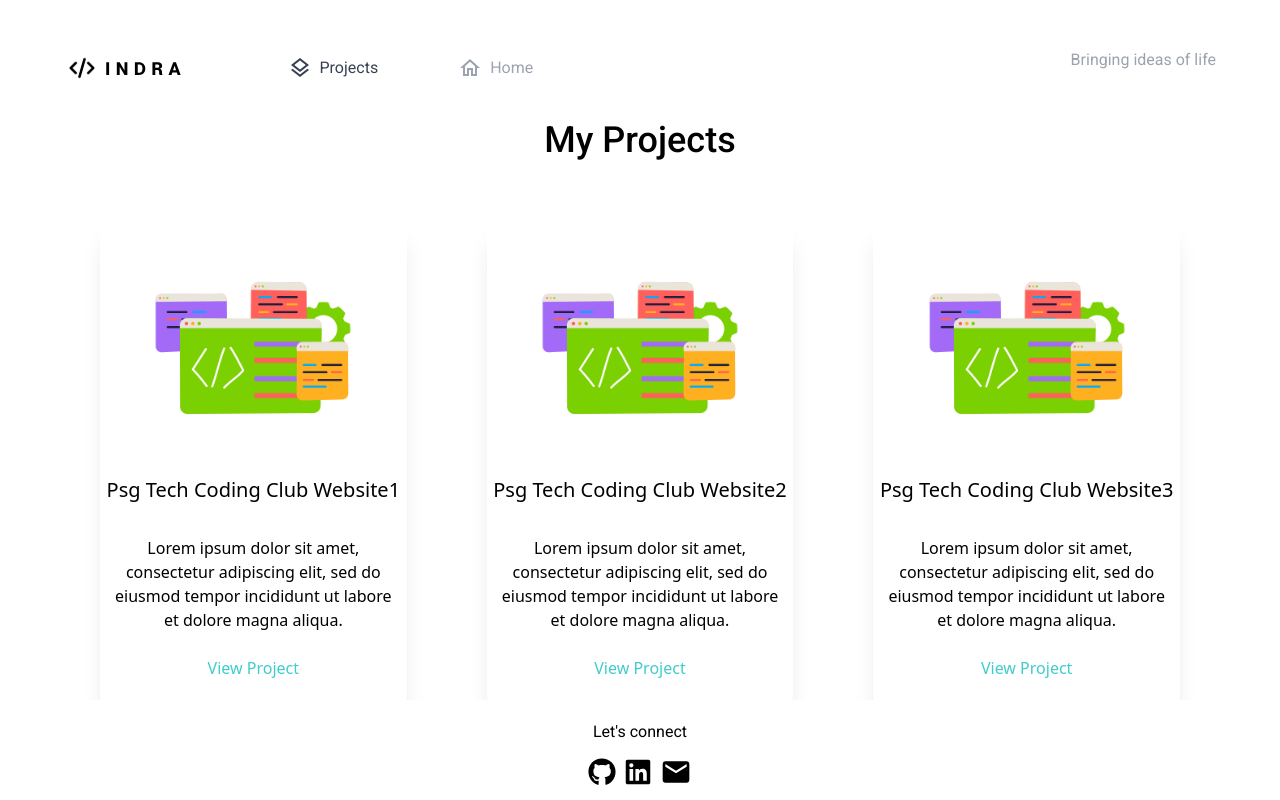
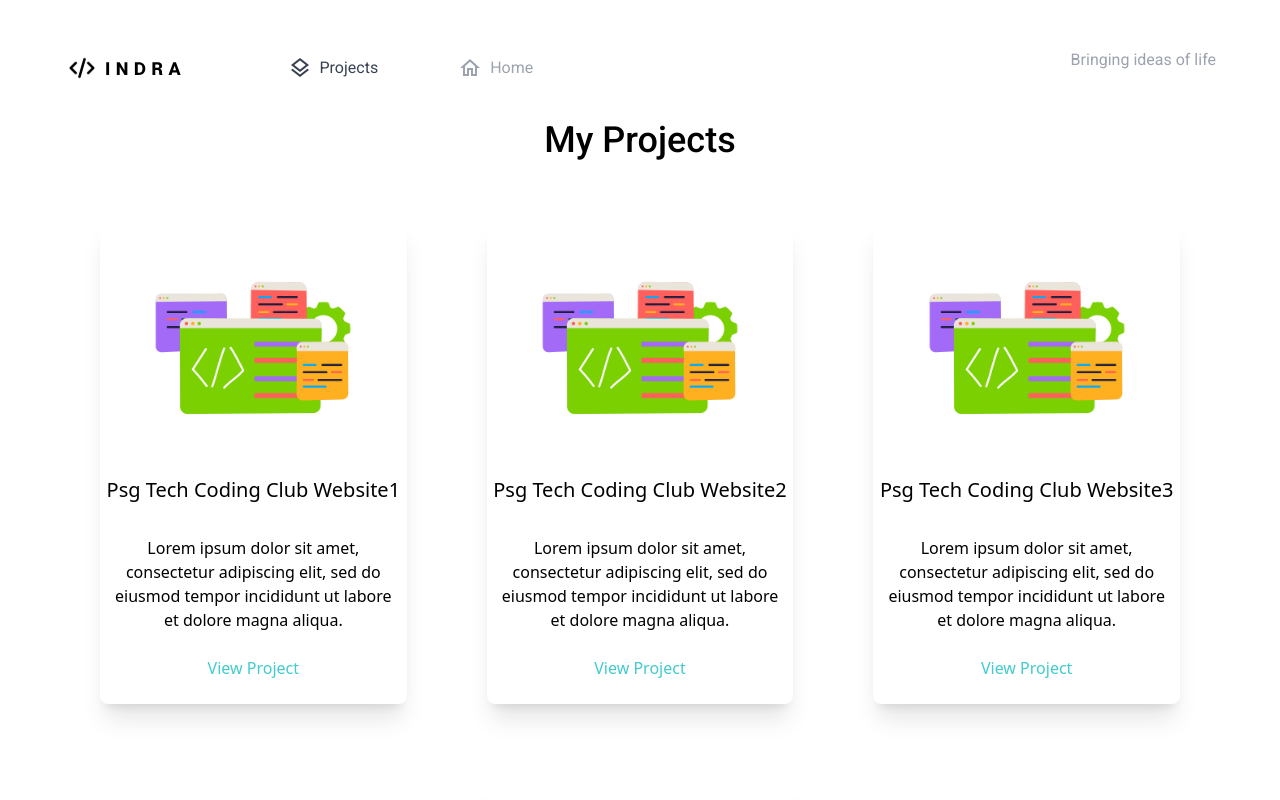
Before and after one commit to indra-g/Portfolio-Website, a React (Create React App) app in the folder Client/: page /projects in a window 1280 px wide. Shown: the top 800 px of the page. Built offline with nearby package versions, Linux system fonts and the light colour scheme.

Commit message:
Completed FrontEnd

```diff
--- a/Client/src/components/NavBar.tsx
+++ b/Client/src/components/Peripherals/NavBar.tsx
@@ -1,6 +1,6 @@
 import { NavLink, Link } from "react-router-dom";
 
-import logo from "../assets/svgs/logo.svg";
+import logo from "../../assets/svgs/logo.svg";
 import LayersOutlinedIcon from "@mui/icons-material/LayersOutlined";
 import HomeOutlinedIcon from "@mui/icons-material/HomeOutlined";
 
--- a/Client/src/components/ProjectDetails/ProjectDetails.tsx
+++ b/Client/src/components/ProjectDetails/ProjectDetails.tsx
@@ -1,8 +1,8 @@
 import { useParams } from "react-router-dom";
 
-import NavBar from "../NavBar";
+import NavBar from "../Peripherals/NavBar";
 import ProjectBody from "./ProjectBody";
-import Footer from "../Footer";
+import Footer from "../Peripherals/Footer";
 
 const ProjectDetails: React.FC = (props) => {
   const { projectId } = useParams();
--- a/Client/src/components/Projects/Projects.tsx
+++ b/Client/src/components/Projects/Projects.tsx
@@ -1,6 +1,6 @@
-import NavBar from "../NavBar";
+import NavBar from "../Peripherals/NavBar";
 import ProjectItems from "./ProjectItems";
-import Footer from "../Footer";
+import Footer from "../Peripherals/Footer";
 
 const Dummy_Projects = [
   {
@@ -53,8 +53,7 @@ const Projects = () => {
       <NavBar text="Bringing ideas of life" />
       <h1 className="text-3xl md:text-4xl font-roboto font-medium">My Projects</h1>
       <div
-        style={{ height: "65%" }}
-        className="overflow-x-hidden overflow-y-auto lg:p-10 m-5"
+        className="lg:p-10 m-5"
       >
         <div className="grid grid-cols-1 md:grid-cols-2 lg:grid-cols-3 gap-5 lg:gap-20 px-4 md:px-10">
           {Dummy_Projects.map((project) => {
--- a/Client/src/hooks/useInput.js
+++ b/Client/src/hooks/useInput.js
@@ -1,4 +1,4 @@
-import { useReducer } from "react";
+import React, { useReducer } from "react";
 
 const initialInputState = {
   value: "",
```
Also changed, not shown: Client/src/components/Peripherals/Footer.tsx (renamed from Client/src/components/Footer.tsx, +4 -4 lines).
